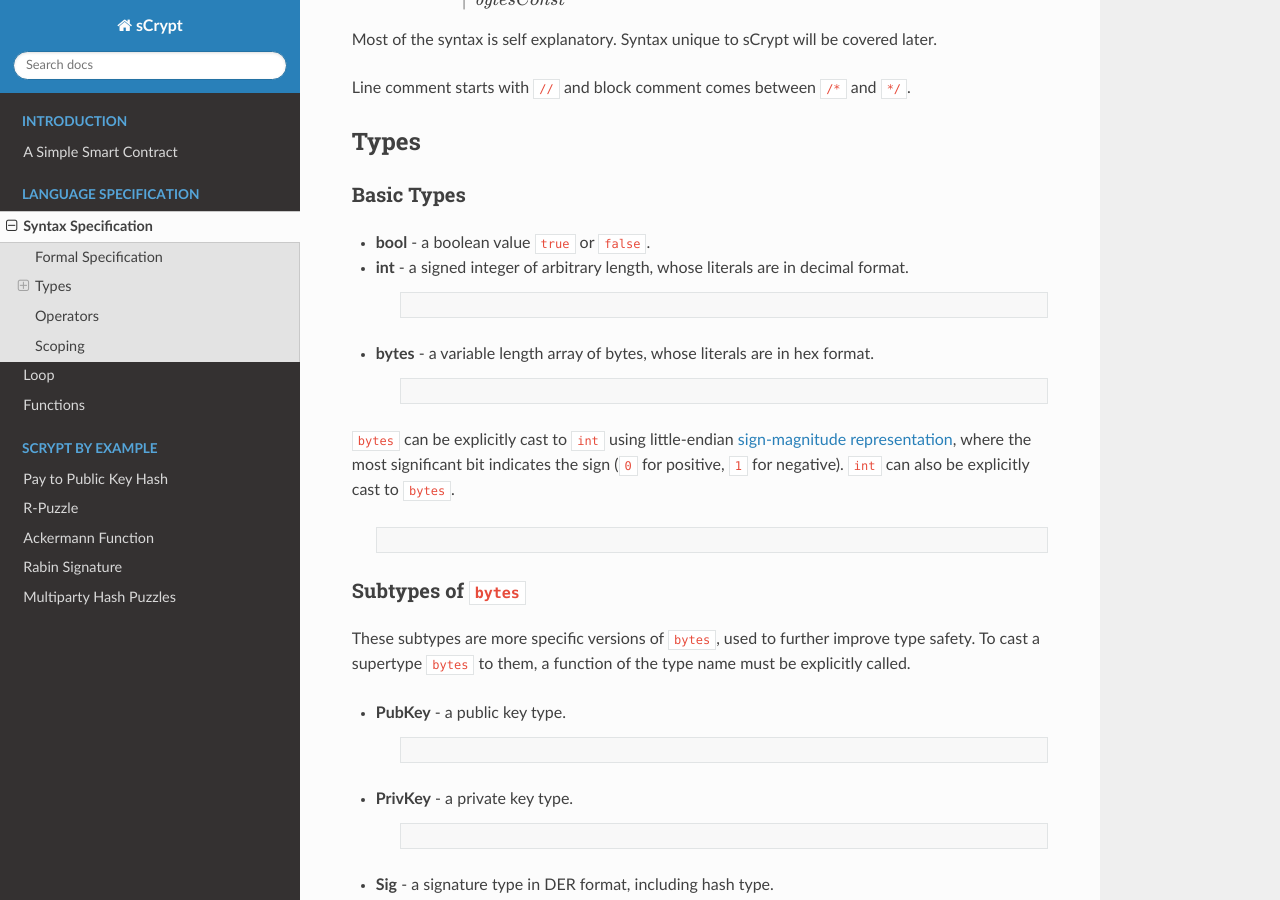
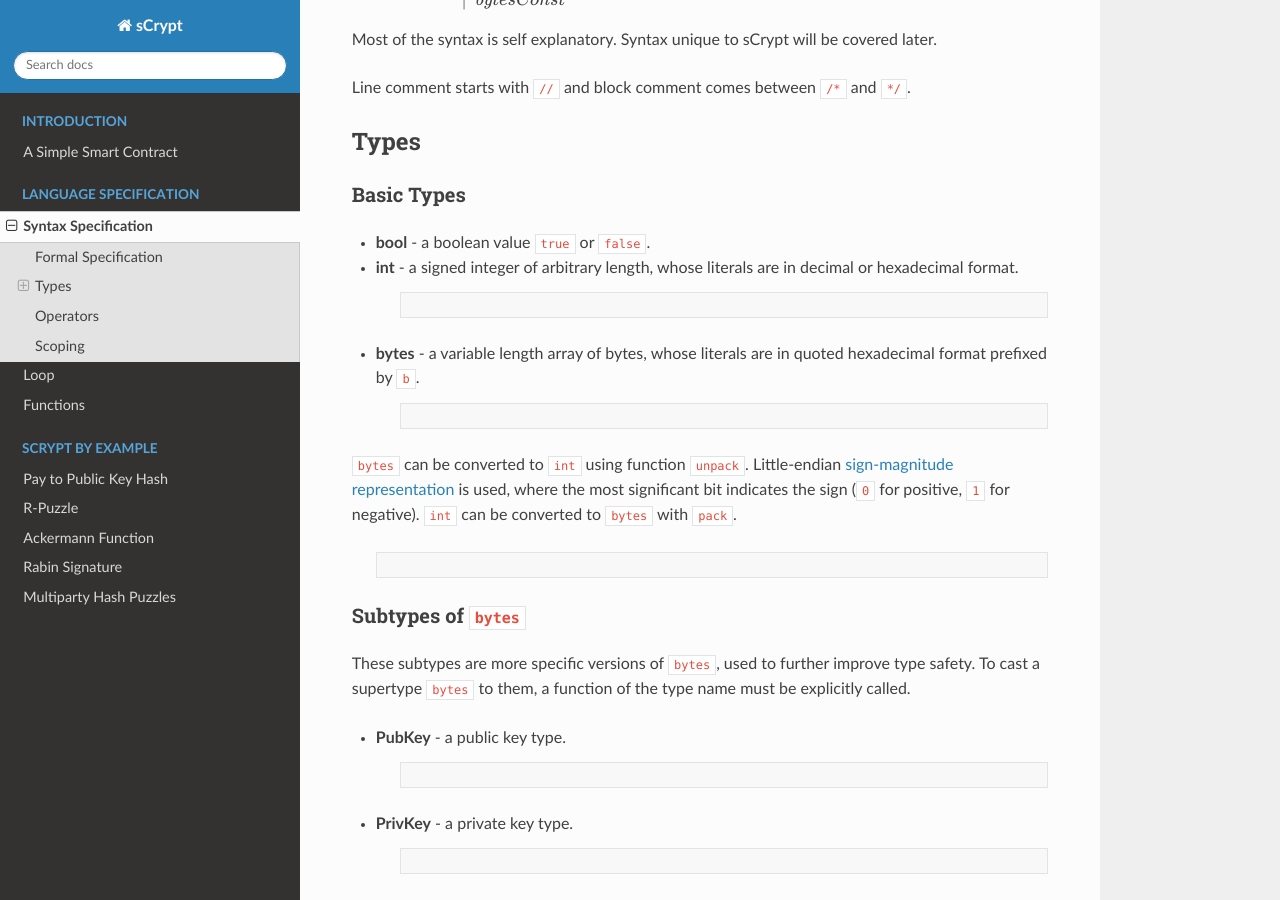
Before and after one commit to sCrypt-Inc/specification, a Sphinx documentation site: the page built from docs/syntax.rst, in a window 1280 px wide and 900 px high, scrolled down 702 px. Built offline with Sphinx 7.4.7 and the Read the Docs theme 2.0.0, drawn with Linux system fonts in a browser that asks for light colours.

Commit message:
syntax change: int in hex format & bytes b"" & int()/bytes() -> unpack()/pack()

```diff
--- a/docs/rabin.rst
+++ b/docs/rabin.rst
@@ -9,7 +9,7 @@ Rabin Signature
     contract RabinSignature {
         Ripemd160 nHash;
 
-        // nHash = 0x88d9931ea73d60eaf7e5671efc0552b912911f2a
+        // nHash = b"88d9931ea73d60eaf7e5671efc0552b912911f2a"
         constructor(Ripemd160 nHash) {
             this.nHash = nHash;
         }
@@ -19,7 +19,7 @@ Rabin Signature
 
             int i = 0;
             // start with empty
-            bytes ret = 0x;
+            bytes ret = b"";
             // divide into 3072 / 256 = 12 slices
             loop (12) {
                 // 256 bits is 32 bytes
--- a/docs/rpuzzle.rst
+++ b/docs/rpuzzle.rst
@@ -24,7 +24,7 @@ One crucial step in R-Puzzle is to extract ``r`` from `DER`_ encoded signature.
             return r;
         }
 
-        // r = 00948c67a95f856ae875a48a2d104df9d232189897a811178a715617d4b090a7e9
+        // r = b"00948c67a95f856ae875a48a2d104df9d232189897a811178a715617d4b090a7e9"
         public function unlock(bytes r) {
             require(r == this.getSigR(this.s));
         }
--- a/docs/syntax.rst
+++ b/docs/syntax.rst
@@ -40,31 +40,32 @@ Basic Types
 -----------
 
 * **bool** - a boolean value ``true`` or ``false``.
-* **int** - a signed integer of arbitrary length, whose literals are in decimal format.
+* **int** - a signed integer of arbitrary length, whose literals are in decimal or hexadecimal format.
 
     .. code-block:: solidity
 
         int a1 = 42;
         int a2 = -4242424242424242;
         int a3 = 55066263022277343669578718895168534326250603453777594175500187360389116729240;
+        int a4 = 0xFF8C;
 
-* **bytes** - a variable length array of bytes, whose literals are in hex format.
+* **bytes** - a variable length array of bytes, whose literals are in quoted hexadecimal format prefixed by ``b``.
 
     .. code-block:: solidity
 
-        bytes b1 = 0xffee1234;
-        bytes b2 = 0x414136d08c5ed2bf3ba048afe6dcaebafeffffffffffffffffffffffffffffff00;
+        bytes b1 = b"ffee1234";
+        bytes b2 = b"414136d08c5ed2bf3ba048afe6dcaebafeffffffffffffffffffffffffffffff00";
 
-``bytes`` can be explicitly cast to ``int`` using little-endian `sign-magnitude representation <https://www.tutorialspoint.com/sign-magnitude-notation>`_,
-where the most significant bit indicates the sign (``0`` for positive, ``1`` for negative). ``int`` can also be explicitly cast to ``bytes``.
+``bytes`` can be converted to ``int`` using function ``unpack``. Little-endian `sign-magnitude representation <https://www.tutorialspoint.com/sign-magnitude-notation>`_ is used,
+where the most significant bit indicates the sign (``0`` for positive, ``1`` for negative). ``int`` can be converted to ``bytes`` with ``pack``.
 
     .. code-block:: solidity
 
-        int a1 = int(0x36);    // 54 decimal
-        int a2 = int(0xb6);    // -54
-        int a3 = int(0xe803);  // 1000
-        int a4 = int(0xe883);  // -1000
-        bytes b = bytes(a4);   // 0xe883
+        int a1 = unpack(b"36");    // 54 decimal
+        int a2 = unpack(b"b6");    // -54
+        int a3 = unpack(b"e803");  // 1000
+        int a4 = unpack(b"e883");  // -1000
+        bytes b = pack(a4);        // b"e883"
 
 
 Subtypes of ``bytes``
```
Also changed, not shown: other parts of docs/rpuzzle.rst (+1 -1 lines), other parts of docs/syntax.rst (+6 -6 lines), docs/multipartyhashpuzzles.rst (+10 -10 lines).
